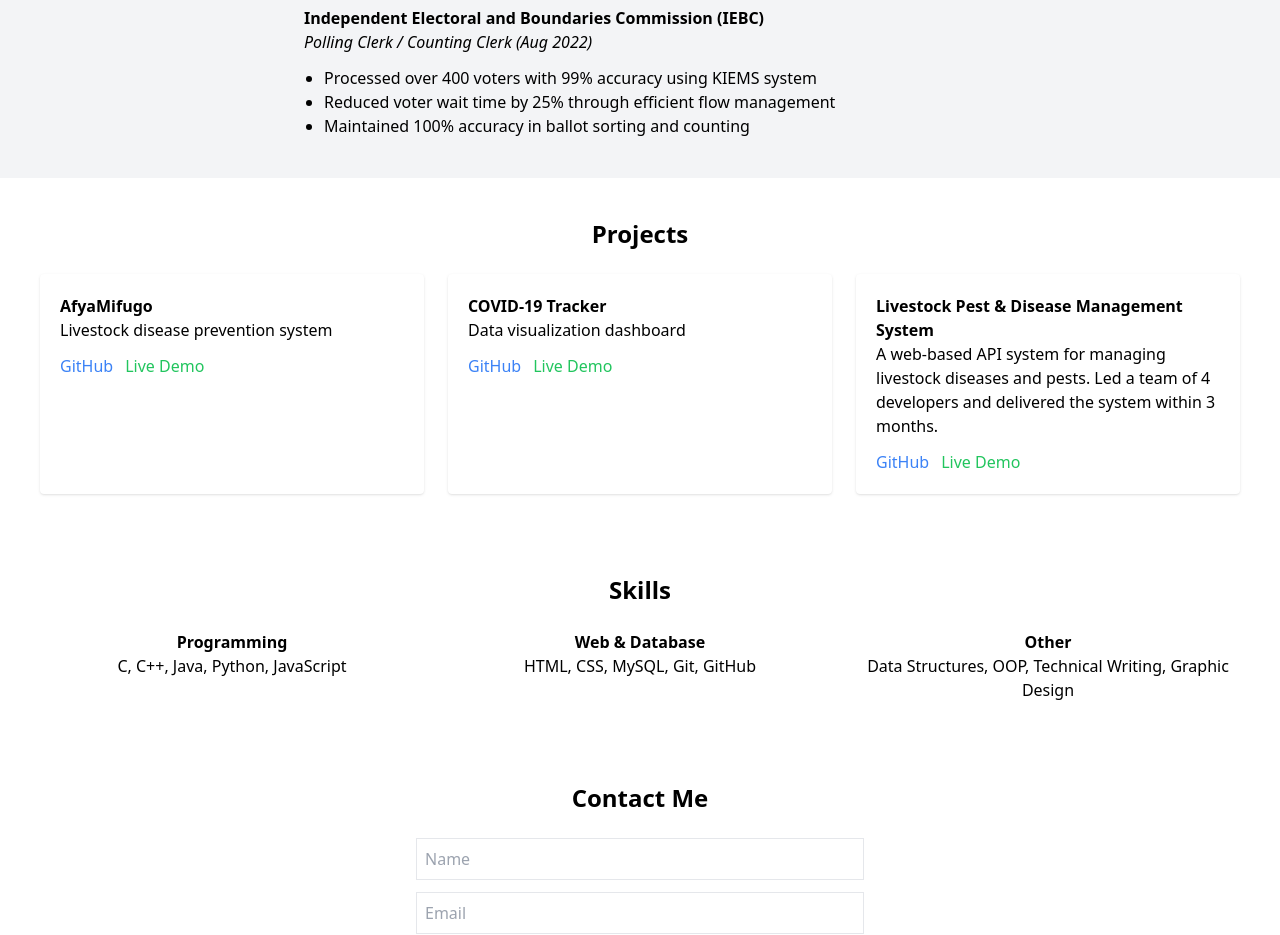
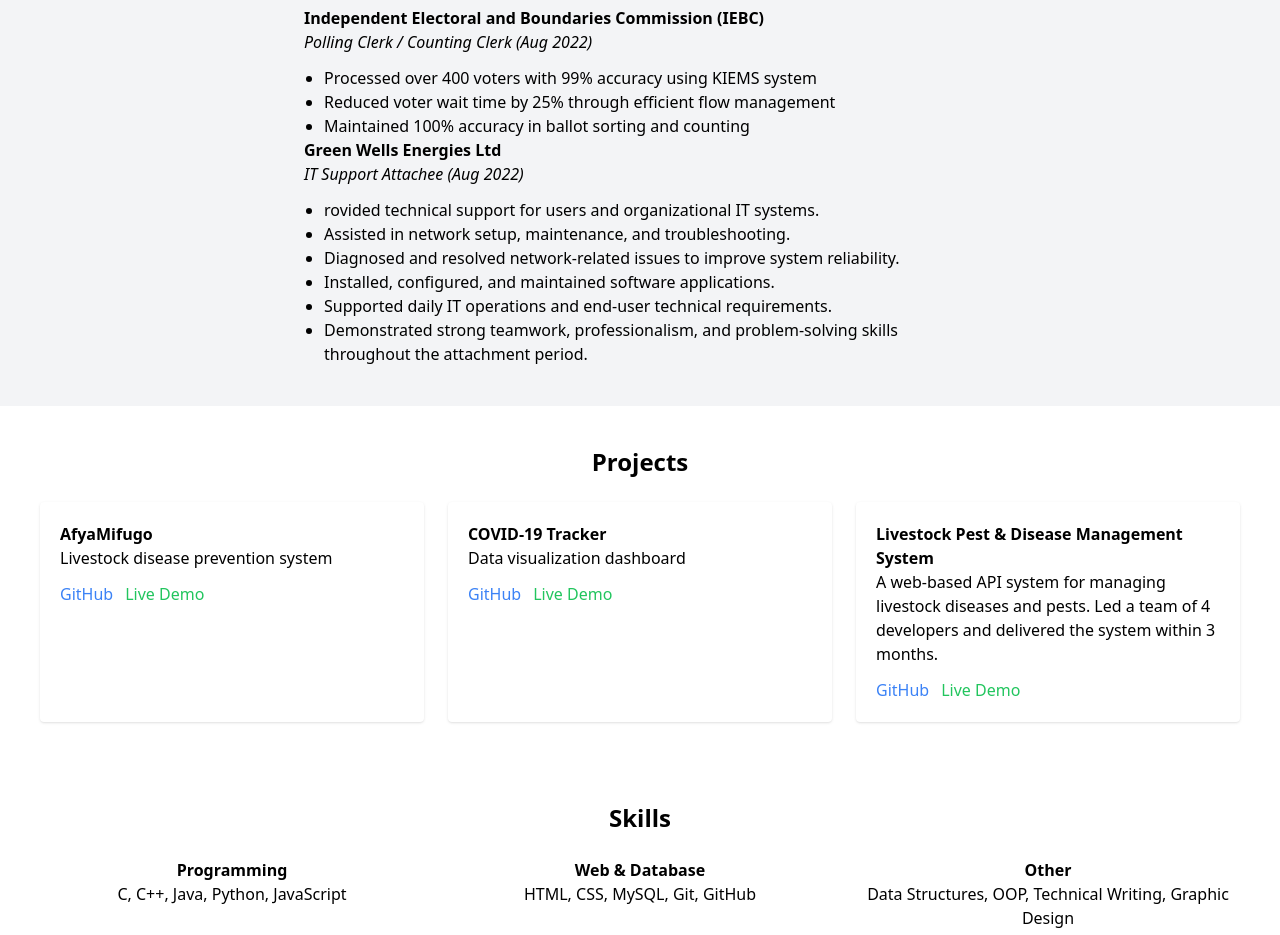
Before and after one commit to sij-ey/sijey, a React (Create React App) app: page / in a window 1280 px wide. Shown: the part 1920-2855 px from the top of the page. Built offline with nearby package versions, Linux system fonts and the light colour scheme.

Commit message:
exp
Added experience details for IT Support Attachee role.

```diff
--- a/src/components/Experience.js
+++ b/src/components/Experience.js
@@ -16,6 +16,19 @@ function Experience() {
           <li>Reduced voter wait time by 25% through efficient flow management</li>
           <li>Maintained 100% accuracy in ballot sorting and counting</li>
         </ul>
+         <h3 className="font-bold">
+          Green Wells Energies Ltd
+        </h3>
+        <p className="italic">IT Support Attachee (Aug 2022)</p>
+
+        <ul className="list-disc ml-5 mt-3">
+          <li>rovided technical support for users and organizational IT systems.</li>
+          <li>Assisted in network setup, maintenance, and troubleshooting.</li>
+          <li>Diagnosed and resolved network-related issues to improve system reliability.</li>
+          <li>Installed, configured, and maintained software applications.</li>
+          <li>Supported daily IT operations and end-user technical requirements.</li>
+          <li>Demonstrated strong teamwork, professionalism, and problem-solving skills throughout the attachment period.</li>
+        </ul>
       </div>
     </section>
   );
```
